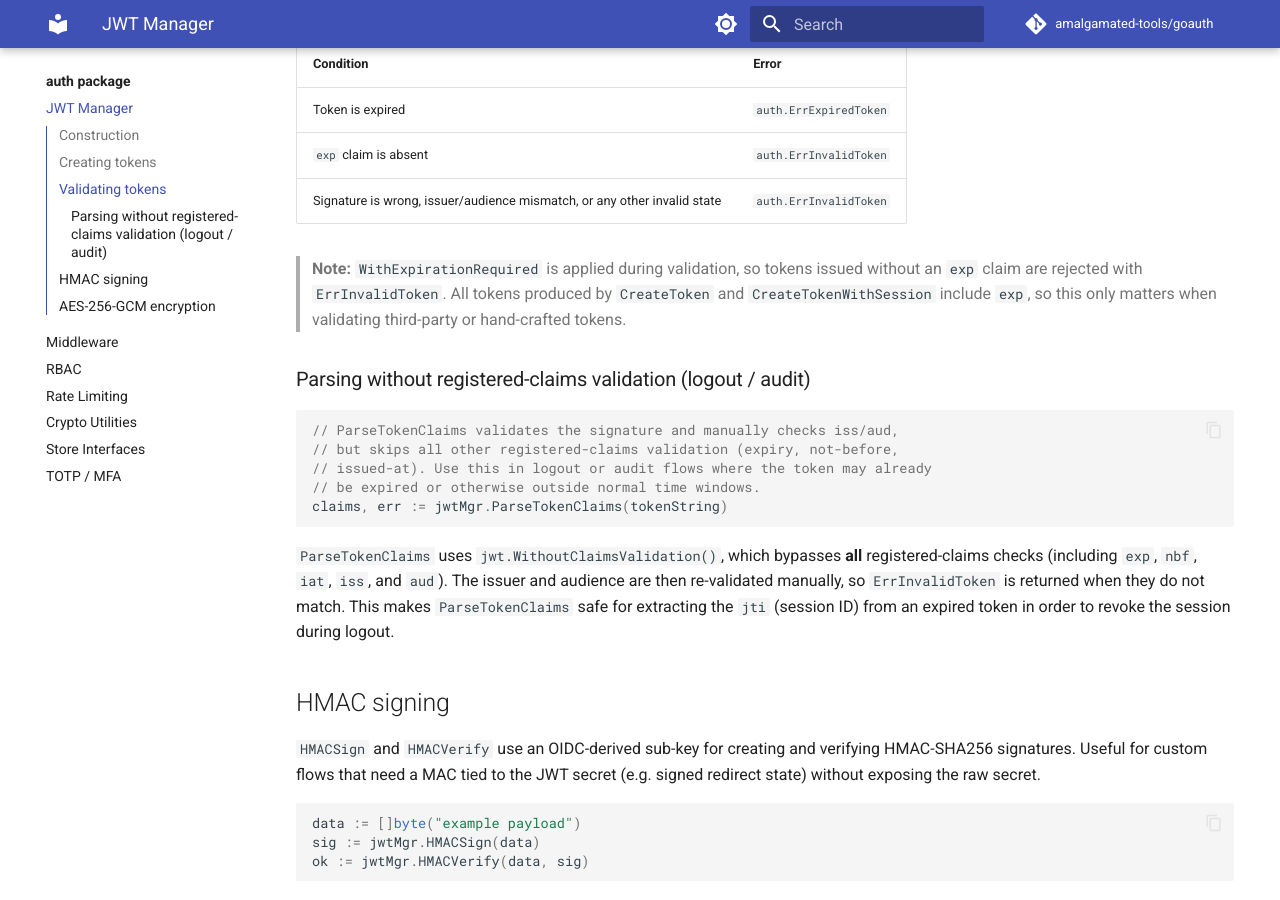
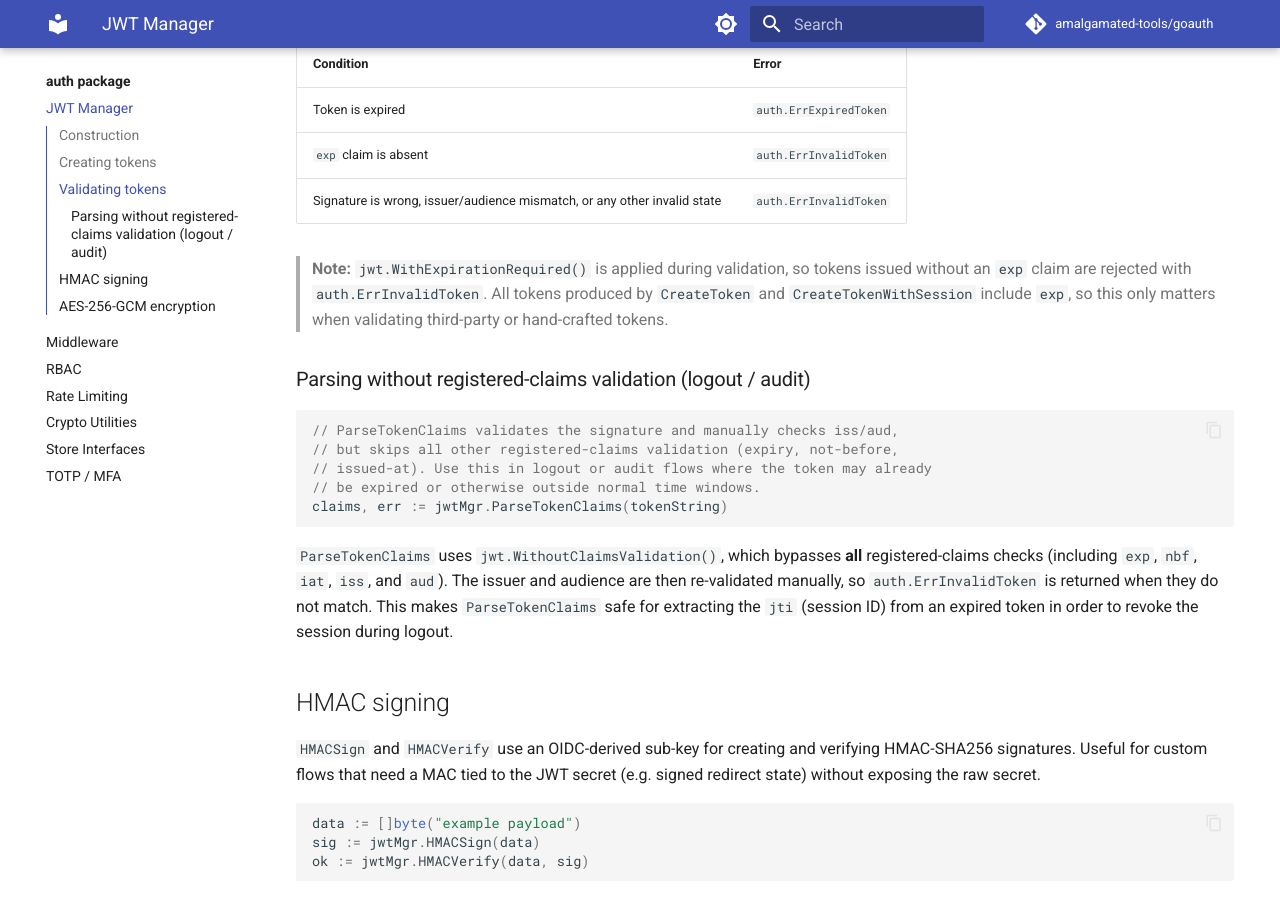
Before and after one commit to amalgamated-tools/goauth, an MkDocs documentation site: the page built from docs/auth/jwt.md, in a window 1280 px wide and 900 px high, scrolled down 1066 px. Built offline with MkDocs 1.6.1 and Material for MkDocs 9.7.7, drawn with Linux system fonts in a browser that asks for light colours; comment, search, counter and statistics services are not loaded.

Commit message:
Apply suggestions from code review
Co-authored-by: Copilot Autofix powered by AI <175728472+Copilot@users.noreply.github.com>

````diff
--- a/docs/auth/jwt.md
+++ b/docs/auth/jwt.md
@@ -47,7 +47,7 @@ type Claims struct {
 | `exp` claim is absent | `auth.ErrInvalidToken` |
 | Signature is wrong, issuer/audience mismatch, or any other invalid state | `auth.ErrInvalidToken` |
 
-> **Note:** `WithExpirationRequired` is applied during validation, so tokens issued without an `exp` claim are rejected with `ErrInvalidToken`. All tokens produced by `CreateToken` and `CreateTokenWithSession` include `exp`, so this only matters when validating third-party or hand-crafted tokens.
+> **Note:** `jwt.WithExpirationRequired()` is applied during validation, so tokens issued without an `exp` claim are rejected with `auth.ErrInvalidToken`. All tokens produced by `CreateToken` and `CreateTokenWithSession` include `exp`, so this only matters when validating third-party or hand-crafted tokens.
 
 ### Parsing without registered-claims validation (logout / audit)
 
@@ -59,7 +59,7 @@ type Claims struct {
 claims, err := jwtMgr.ParseTokenClaims(tokenString)
 ```
 
-`ParseTokenClaims` uses `jwt.WithoutClaimsValidation()`, which bypasses **all** registered-claims checks (including `exp`, `nbf`, `iat`, `iss`, and `aud`). The issuer and audience are then re-validated manually, so `ErrInvalidToken` is returned when they do not match. This makes `ParseTokenClaims` safe for extracting the `jti` (session ID) from an expired token in order to revoke the session during logout.
+`ParseTokenClaims` uses `jwt.WithoutClaimsValidation()`, which bypasses **all** registered-claims checks (including `exp`, `nbf`, `iat`, `iss`, and `aud`). The issuer and audience are then re-validated manually, so `auth.ErrInvalidToken` is returned when they do not match. This makes `ParseTokenClaims` safe for extracting the `jti` (session ID) from an expired token in order to revoke the session during logout.
 
 ## HMAC signing
 
````
